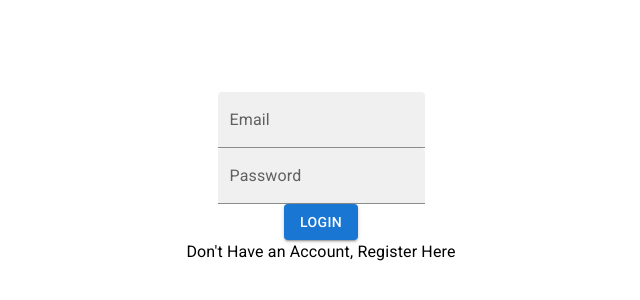
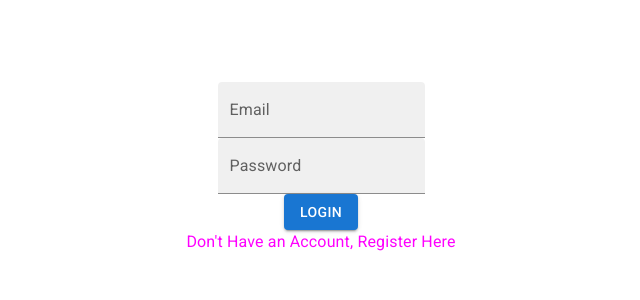
Before and after one commit to harzkr/crm-fe, a React (Create React App) app: page /login in a window 1280 px wide. Shown: the part 232-532 px from the top of the page, without its empty margins (319-959 px from the left). Built offline with nearby package versions, Linux system fonts and the light colour scheme.

Commit message:
Update other styles on form

```diff
--- a/src/components/Login/Login.js
+++ b/src/components/Login/Login.js
@@ -20,6 +20,7 @@ const Login = () => {
               label="Name"
               variant="filled"
               {...register("name")}
+              className="field"
             />
           )}
           <TextField
@@ -27,21 +28,23 @@ const Login = () => {
             label="Email"
             variant="filled"
             {...register("email")}
+            className="field"
           />
           <TextField
             id="password"
             label="Password"
             variant="filled"
             {...register("password")}
+            className="field"
           />
 
-          <Button type="submit" variant="contained">
+          <Button className="button" type="submit" variant="contained">
             {formType === "login" ? "Login" : "Signup"}
           </Button>
         </form>
 
         <Typography
-          style={{ cursor: "pointer" }}
+          className="formMessage"
           onClick={
             formType === "login"
               ? () => setFormType("signup")
--- a/src/components/Login/styles.css
+++ b/src/components/Login/styles.css
@@ -11,6 +11,22 @@
     flex-direction: column;
     align-items: center;
     width: 100%;
-    max-width: 400px;
-    margin-top: 20px;
 }
+
+.field{
+    margin-top: 10px;
+    margin-bottom: 10px;
+}
+
+.formMessage{
+    margin-top: 10px;
+    margin-bottom: 10px;
+    color: magenta;
+    cursor:pointer;
+    font-size: small;
+}
+
+.button{
+    margin-top: 10px;
+    margin-bottom: 10px;
+}
```
